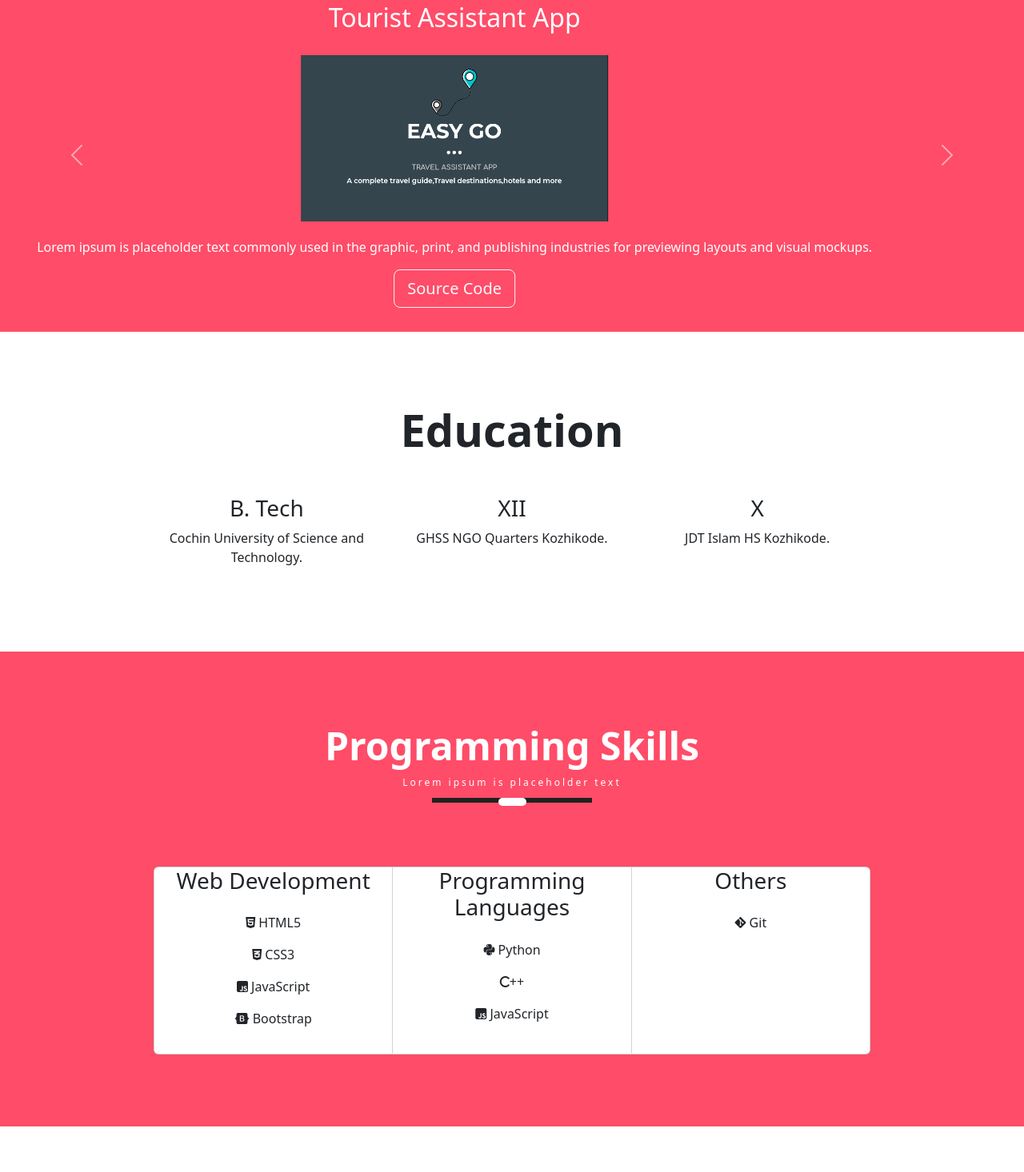
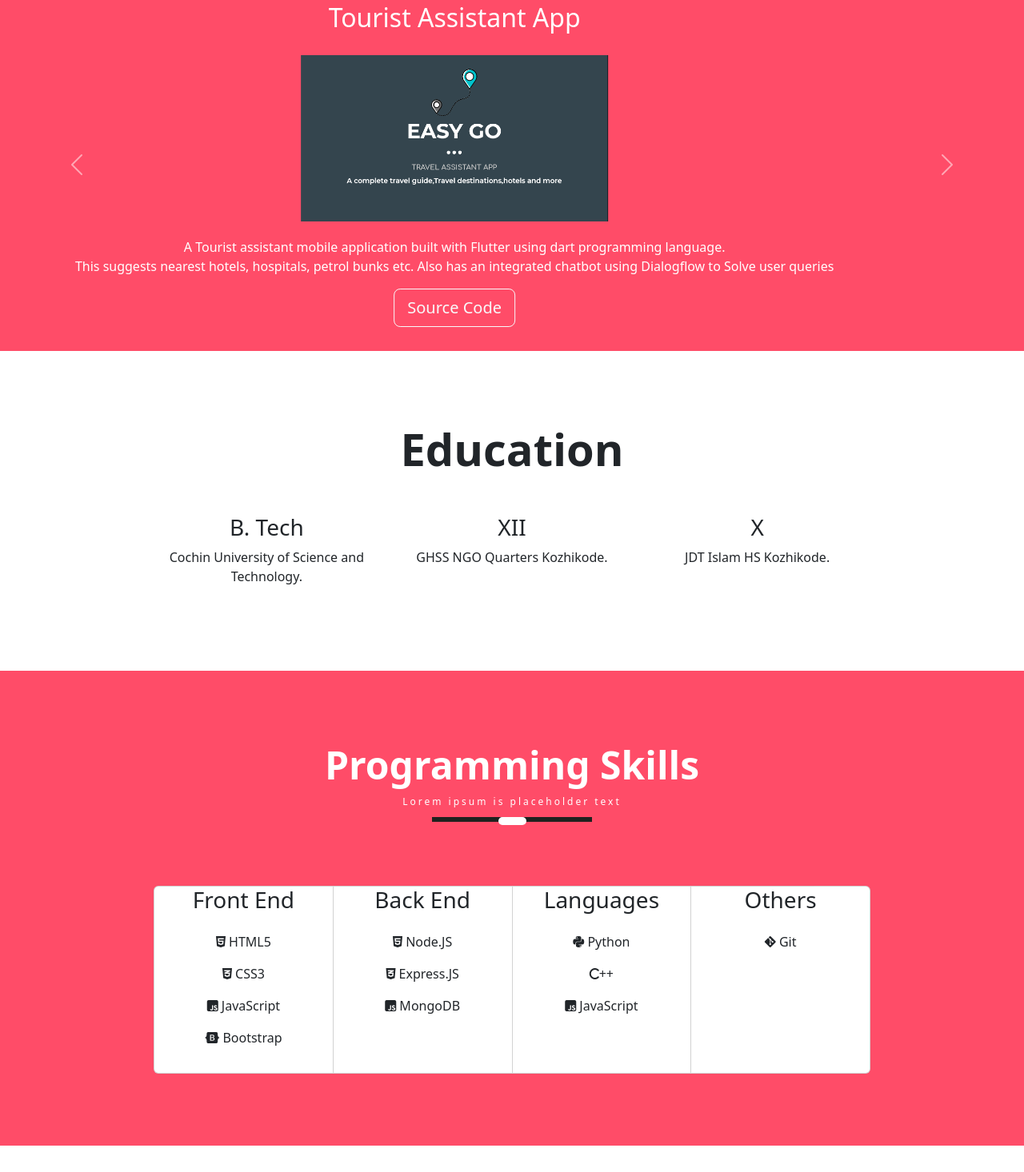
Before and after one commit to musthafa-vakkayil/portfolio, a plain HTML site: page index.html in a window 1280 px wide. Shown: the part 1554-3020 px from the top of the page at 80% size. Drawn offline with nearby package versions, Linux system fonts and the light colour scheme.

Commit message:
add project details

```diff
--- a/index.html
+++ b/index.html
@@ -107,9 +107,9 @@
               </h3>
 
               <Ul>
-                <li>Machine Learning</li>
-                <li>HTML CSS</li>
+                <li>MERN Stack Developer</li>
                 <li>Python and C++</li>
+                <li>Git</li>
               </Ul>
 
               <div class="aboutme-button">
@@ -146,7 +146,9 @@
       <div class="carousel-item active">
         <h2>Tourist Assistant App</h2>
         <img src="images/project2.png" alt="project-image" class="testimonials-image">
-        <p>Lorem ipsum is placeholder text commonly used in the graphic, print, and publishing industries for previewing layouts and visual mockups.
+        <p>A Tourist assistant mobile application built with Flutter using dart programming language.<br>
+           This suggests nearest hotels, hospitals, petrol bunks etc.
+            Also has an integrated chatbot using Dialogflow to Solve user queries
 
         </p>
         <a href="https://github.com/musthafa-vakkayil/easy_go">
@@ -158,7 +160,8 @@
     <div class="carousel-item">
         <h2>Automatic Traffic System</h2>
         <img src="images/project1.jpg" alt="project-image" class="testimonials-image">
-        <p>Lorem ipsum is placeholder text commonly used in the graphic, print, and publishing industries for previewing layouts and visual mockups.
+        <p>An automatic traffic system which counts the number of vehicles using the
+          YOLO ML model and allocates traffic according to a custom algorithm
 
         </p>
         <a href="https://github.com/musthafa-vakkayil/trafficSystem">
@@ -171,7 +174,7 @@
   <div class="carousel-item">
     <h2>Portfolio Website</h2>
     <img src="images/project3.png" alt="project-image" class="testimonials-image">
-    <p>Lorem ipsum is placeholder text commonly used in the graphic, print, and publishing industries for previewing layouts and visual mockups.
+    <p>A Personal Web App buit with MERN Stack.
 
     </p>
     <a href="https://github.com/musthafa-vakkayil/portfolio">
@@ -234,7 +237,7 @@
 <div class="card">
 
   <div class="card-haeder">
-    <h3>Web Development</h3>
+    <h3>Front End</h3>
 
   </div>
   <div class="card-body">
@@ -246,8 +249,21 @@
 </div>
 
 <div class="card">
+
   <div class="card-haeder">
-    <h3>Programming Languages</h3>
+    <h3>Back End</h3>
+
+  </div>
+  <div class="card-body">
+    <p><i class="fa-brands fa-html5"></i> Node.JS</p>
+    <p><i class="fa-brands fa-css3-alt"></i> Express.JS</p>
+    <p><i class="fa-brands fa-square-js"></i> MongoDB</p>
+  </div>
+</div>
+
+<div class="card">
+  <div class="card-haeder">
+    <h3>Languages</h3>
   </div>
   <div class="card-body">
 <p><i class="fa-brands fa-python"></i> Python</p>
```
